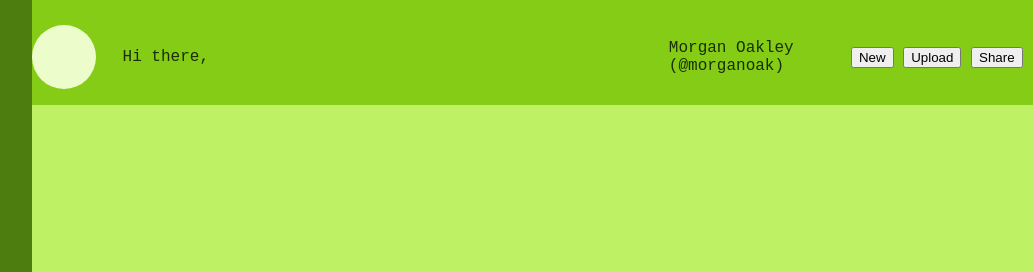
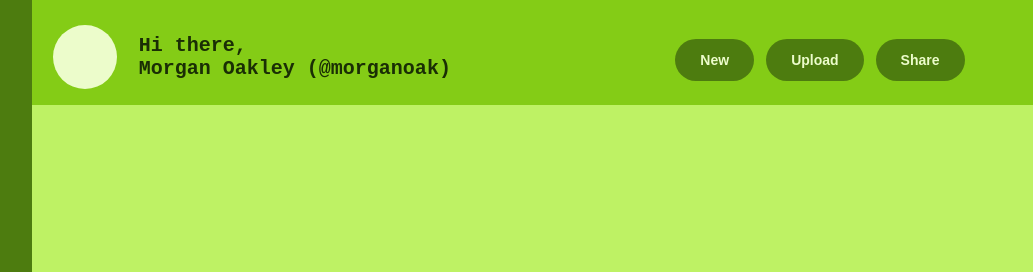
Before and after one commit to JustFact/vanillaAdminDashboard, a plain HTML site: page index.html in a window 1280 px wide. Shown: the part 55-327 px from the top of the page, 247-1280 px from the left. Drawn offline with Linux system fonts and the light colour scheme.

Commit message:
Add CSS styling to header-2

```diff
--- a/index.html
+++ b/index.html
@@ -176,8 +176,10 @@
       </div>
       <div class="header-2">
         <div class="avatar-mid"></div>
-        <p>Hi there,</p>
-        <div class="user-name-mid">Morgan Oakley (@morganoak)</div>
+        <div>
+          <p>Hi there,</p>
+          <div class="user-name-mid">Morgan Oakley (@morganoak)</div>
+        </div>
         <form action="">
           <button>New</button>
           <button>Upload</button>
--- a/style.css
+++ b/style.css
@@ -139,8 +139,27 @@ body {
 
 .header .header-2 {
     display: grid;
-    grid-template-columns: 0.5fr 3fr 1fr 1fr;
+    grid-template-columns: 0.3fr 1.5fr 1fr;
     align-items: center;
+    font-size: 20px;
+    font-weight: 600;
+}
+
+.header-2 button {
+    border: none;
+    padding: 13px 25px;
+    margin-top: 5px;
+    border-radius: 30px ;
+
+    font-size: 14px;
+    font-weight: 600;
+
+    background-color: var(--theme-color1);
+    color: var(--font-color-light);
+}
+
+.header .header-2 .avatar-mid {
+    justify-self: center;
 }
 
 .main-content {
```
